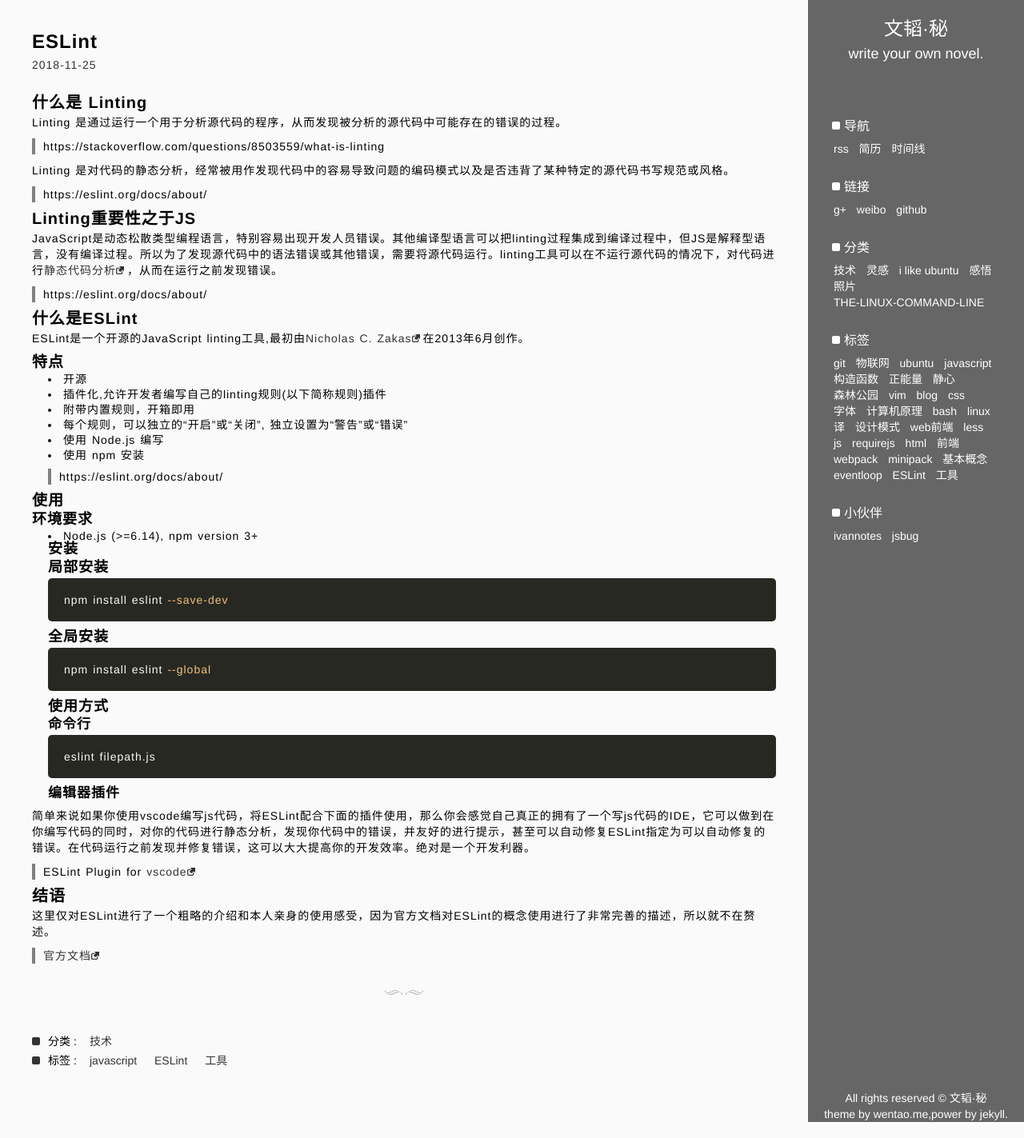
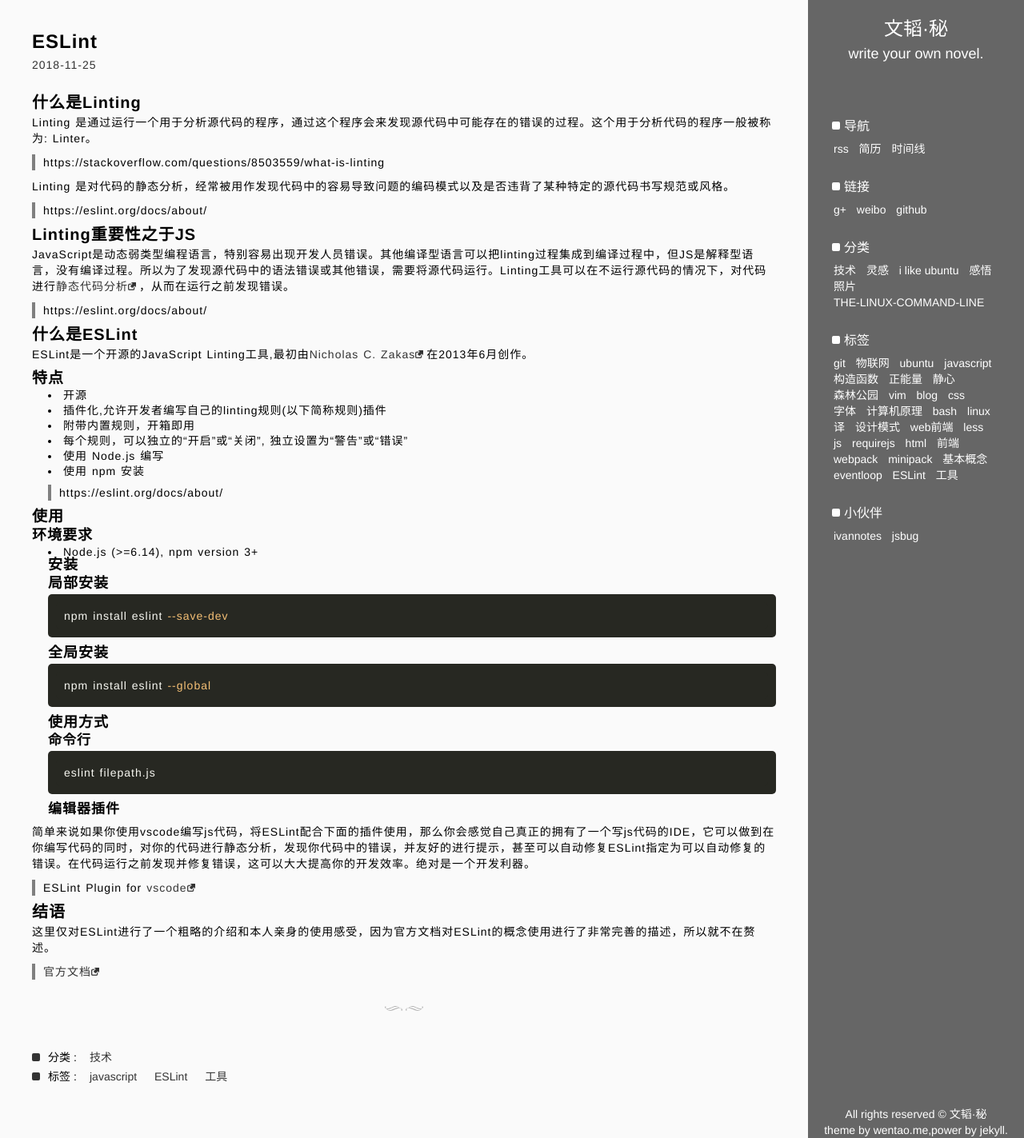
Before and after one commit to zhangwentao/blog, a Jekyll site: the page built from _posts/2018-11-25-ESLint.md, in a window 1280 px wide. Shown: the whole page at 80% size. Built offline with Jekyll 4.4.1, drawn with Linux system fonts in a browser that asks for light colours; comment, search, counter and statistics services are not loaded.

Commit message:
feat: update

```diff
--- a/_posts/2018-11-25-ESLint.md
+++ b/_posts/2018-11-25-ESLint.md
@@ -6,19 +6,19 @@
 tag: ['javascript','ESLint','工具']
 ---
 
-## 什么是 Linting
-Linting 是通过运行一个用于分析源代码的程序，从而发现被分析的源代码中可能存在的错误的过程。
+## 什么是Linting
+Linting 是通过运行一个用于分析源代码的程序，通过这个程序会来发现源代码中可能存在的错误的过程。这个用于分析代码的程序一般被称为: Linter。
 > https://stackoverflow.com/questions/8503559/what-is-linting
 
 Linting 是对代码的静态分析，经常被用作发现代码中的容易导致问题的编码模式以及是否违背了某种特定的源代码书写规范或风格。
 > https://eslint.org/docs/about/
 
 ## Linting重要性之于JS
-JavaScript是动态松散类型编程语言，特别容易出现开发人员错误。其他编译型语言可以把linting过程集成到编译过程中，但JS是解释型语言，没有编译过程。所以为了发现源代码中的语法错误或其他错误，需要将源代码运行。linting工具可以在不运行源代码的情况下，对代码进行[静态代码分析](https://en.wikipedia.org/wiki/Static_program_analysis)，从而在运行之前发现错误。
+JavaScript是动态弱类型编程语言，特别容易出现开发人员错误。其他编译型语言可以把linting过程集成到编译过程中，但JS是解释型语言，没有编译过程。所以为了发现源代码中的语法错误或其他错误，需要将源代码运行。Linting工具可以在不运行源代码的情况下，对代码进行[静态代码分析](https://en.wikipedia.org/wiki/Static_program_analysis)，从而在运行之前发现错误。
 > https://eslint.org/docs/about/
 
 ## 什么是ESLint
-ESLint是一个开源的JavaScript linting工具,最初由[Nicholas C. Zakas](http://nczonline.net/)在2013年6月创作。
+ESLint是一个开源的JavaScript Linting工具,最初由[Nicholas C. Zakas](http://nczonline.net/)在2013年6月创作。
 
 ### 特点
 + 开源
```
